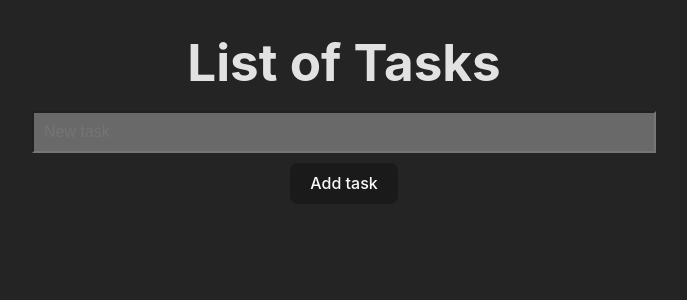
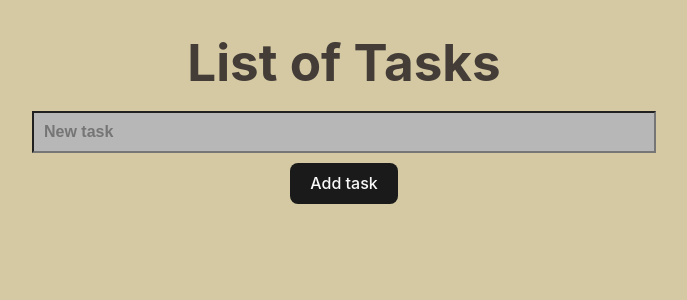
Before and after one commit to wichofly/tasks-to-do, a React (Vite) app: page / in a window 1280 px wide. Shown: the top 300 px of the page, without its empty margins (296-983 px from the left). Built offline with nearby package versions, Linux system fonts and the light colour scheme.

Commit message:
style: changed background-color

```diff
--- a/src/styles.css
+++ b/src/styles.css
@@ -4,8 +4,8 @@
   font-weight: 400;
 
   color-scheme: light dark;
-  color: rgba(255, 255, 255, 0.87);
-  background-color: #242424;
+  color: rgba(46, 39, 39, 0.87);
+  background-color: #d4c9a3;
 
   font-synthesis: none;
   text-rendering: optimizeLegibility;
@@ -67,7 +67,7 @@ button {
 }
 
 button:hover {
-  border-color: #646cff;
+  border-color: #0a0b1b;
 }
 
 button:focus,
@@ -98,11 +98,12 @@ h1 {
 }
 
 input[type="text"] {
-  background-color: dimgrey;
-  color: #f9f9f9;
+  background-color: rgb(184, 183, 183);
+  color: #1d0c0c;
   width: 100%;
   padding: 10px;
   font-size: 16px;
+  font-weight: bold;
   margin-bottom: 10px;
 }
 
```
